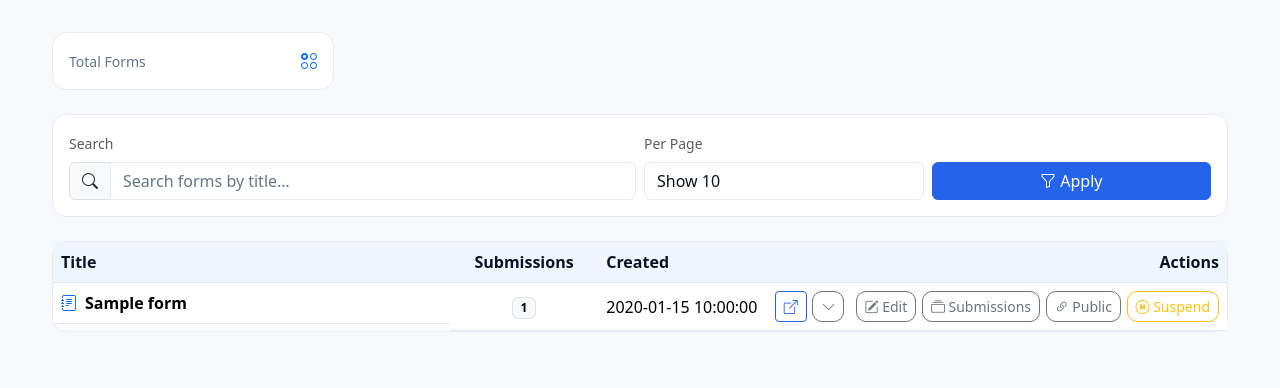
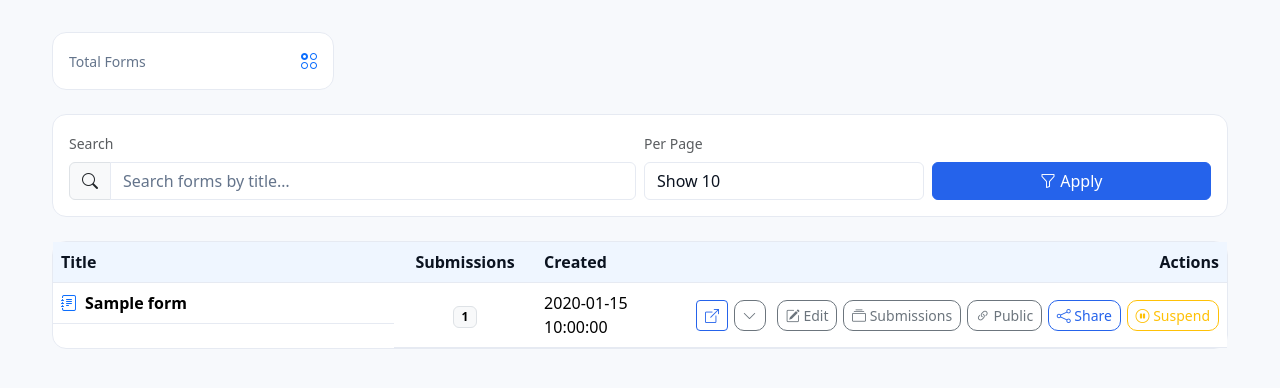
Before and after one commit to Cybok06/Forms, a Flask app: template templates/admin_dashboard.html in a window 1280 px wide, after a click that opens the changed part. Shown: the part 71-459 px from the top of the page. Run offline with Flask 3, Linux system fonts and the light colour scheme; the template is opened without the code that fills it: most values are stand-ins (such as "Sample title", 1, 10 or a date in 2020); parts of the project's set-up code (start-up, migrations or seed data) failed here and were passed over; some libraries are stand-ins or nearby versions.

Commit message:
Update admin_dashboard.html

```diff
--- a/templates/admin_dashboard.html
+++ b/templates/admin_dashboard.html
@@ -54,7 +54,7 @@
     overflow:hidden; max-width:0; opacity:0; transform:translateX(-4px);
     transition:max-width .28s cubic-bezier(.2,.65,.3,1), opacity .25s ease, transform .25s ease;
   }
-  .row-actions.open{ max-width:520px; opacity:1; transform:none; }
+  .row-actions.open{ max-width:640px; opacity:1; transform:none; }
   .row-actions .btn, .toggle-actions.btn{ border-radius:10px; }
 
   .badge-dot{
@@ -74,10 +74,10 @@
       <span class="text-muted d-none d-md-inline">Forms Dashboard</span>
     </div>
     <div class="d-flex align-items-center gap-2">
-      <a class="btn btn-primary d-none d-sm-inline-flex align-items-center gap-2" href="/builder">
+      <a class="btn btn-primary d-none d-sm-inline-flex align-items-center gap-2" href="{{ url_for('form_bp.builder') }}">
         <i class="bi bi-plus-circle"></i> Create New Form
       </a>
-      <a class="btn btn-outline-primary d-inline-flex d-sm-none" href="/builder" aria-label="Create">
+      <a class="btn btn-outline-primary d-inline-flex d-sm-none" href="{{ url_for('form_bp.builder') }}" aria-label="Create">
         <i class="bi bi-plus-circle"></i>
       </a>
     </div>
@@ -158,7 +158,7 @@
 
               <td class="text-end action-cell">
                 <div class="action-core">
-                  <!-- Always-visible 'Open' -->
+                  <!-- Always-visible 'Open' (detail page) -->
                   <a class="btn btn-sm btn-outline-primary"
                      href="{{ url_for('admin_bp.view_form', slug=f.slug) }}"
                      title="Open">
@@ -176,14 +176,14 @@
 
                   <!-- Slide-out tray -->
                   <span id="actions-{{ f._id }}" class="row-actions">
-                    <!-- Edit (uses existing view page with a settings tab hint) -->
+                    <!-- Edit: go to /builder/<slug> (prefill works) -->
                     <a class="btn btn-sm btn-outline-secondary"
-                       href="{{ url_for('admin_bp.view_form', slug=f.slug) }}?tab=settings#settings"
+                       href="{{ url_for('form_bp.builder_edit', slug=f.slug) }}"
                        title="Edit form">
                       <i class="bi bi-pencil-square"></i> <span class="d-none d-lg-inline">Edit</span>
                     </a>
 
-                    <!-- Submissions -->
+                    <!-- Submissions tab -->
                     <a class="btn btn-sm btn-outline-secondary"
                        href="{{ url_for('admin_bp.view_form', slug=f.slug) }}?tab=submissions#submissions"
                        title="View submissions">
@@ -197,7 +197,16 @@
                       <i class="bi bi-link-45deg"></i> <span class="d-none d-lg-inline">Public</span>
                     </a>
 
-                    <!-- Suspend / Resume (PATCH to the single suspend endpoint) -->
+                    <!-- Share (modal) -->
+                    <button class="btn btn-sm btn-outline-primary"
+                            type="button"
+                            data-action="share"
+                            data-title="{{ f.title|e }}"
+                            data-share-url="{{ url_for('form_bp.render_form', slug=f.slug, _external=True) }}">
+                      <i class="bi bi-share"></i> <span class="d-none d-lg-inline">Share</span>
+                    </button>
+
+                    <!-- Suspend / Resume -->
                     <button class="btn btn-sm {{ 'btn-outline-success' if f.suspended else 'btn-outline-warning' }}"
                             type="button"
                             data-action="toggle-suspend"
@@ -242,29 +251,39 @@
 
 </main>
 
+<!-- Share Modal -->
+<div class="modal fade" id="shareModal" tabindex="-1" aria-labelledby="shareModalLabel" aria-hidden="true">
+  <div class="modal-dialog modal-dialog-centered">
+    <div class="modal-content">
+      <div class="modal-header">
+        <h5 class="modal-title d-flex align-items-center gap-2" id="shareModalLabel">
+          <i class="bi bi-share"></i> Share Form
+        </h5>
+        <button type="button" class="btn-close" data-bs-dismiss="modal" aria-label="Close"></button>
+      </div>
+      <div class="modal-body">
+        <div class="mb-2 small text-muted" id="shareFormTitle"></div>
+        <label class="form-label">Public link</label>
+        <div class="input-group">
+          <input type="text" class="form-control" id="shareUrlInput" readonly>
+          <button class="btn btn-outline-secondary" type="button" id="copyShareBtn">
+            <i class="bi bi-clipboard"></i> Copy
+          </button>
+        </div>
+        <div class="mt-3 d-grid">
+          <a id="waShareBtn" class="btn btn-success" target="_blank" rel="noopener">
+            <i class="bi bi-whatsapp"></i> Share on WhatsApp
+          </a>
+        </div>
+      </div>
+      <div class="modal-footer">
+        <button class="btn btn-outline-secondary" data-bs-dismiss="modal">Close</button>
+      </div>
+    </div>
+  </div>
+</div>
+
 <script>
-  // Safe theme toggle (won't error if button/icon absent)
-  (function(){
-    const root=document.documentElement;
-    const btn=document.getElementById('themeToggle');
-    const icon=document.getElementById('themeIcon');
-    const stored=localStorage.getItem('theme-pref');
-    if(stored){ root.setAttribute('data-theme', stored); }
-    function updateIcon(){
-      if(!icon) return;
-      const mode=root.getAttribute('data-theme');
-      icon.classList.toggle('bi-sun', mode==='dark');
-      icon.classList.toggle('bi-moon-stars', mode!=='dark');
-    }
-    updateIcon();
-    btn && btn.addEventListener('click',()=>{
-      const next=(root.getAttribute('data-theme')||'light')==='light'?'dark':'light';
-      root.setAttribute('data-theme',next);
-      localStorage.setItem('theme-pref',next);
-      updateIcon();
-    });
-  })();
-
   // Slide-out actions (arrow to show/hide the tray)
   document.addEventListener('click',(e)=>{
     const t=e.target.closest('.toggle-actions');
@@ -273,7 +292,7 @@
     const tray=document.getElementById(id);
     const expanded=t.getAttribute('aria-expanded')==='true';
 
-    // Close all others
+    // Close others
     document.querySelectorAll('.row-actions.open').forEach(el=>el.classList.remove('open'));
     document.querySelectorAll('.toggle-actions[aria-expanded="true"]').forEach(el=>{
       el.setAttribute('aria-expanded','false');
@@ -297,7 +316,6 @@
     const btn = e.target.closest('button[data-action="toggle-suspend"]');
     if(!btn) return;
 
-    const slug = btn.getAttribute('data-slug');
     const endpoint = btn.getAttribute('data-endpoint');
     const current = btn.getAttribute('data-suspended') === 'true';
     const next = !current;
@@ -315,27 +333,27 @@
       const data = await res.json().catch(()=>({}));
       if(!res.ok || data.ok===false){ throw new Error(data.error || 'Action failed'); }
 
-      // Update UI
+      // Update UI (badge + button)
       btn.setAttribute('data-suspended', String(next));
-      const row = document.getElementById('row-'+btn.closest('tr').id.split('row-')[1]) || btn.closest('tr');
+      const tr = btn.closest('tr');
+      const firstTd = tr.querySelector('td');
+      let badge = tr.querySelector('.badge-dot');
 
-      // Badge
-      let badge = row.querySelector('.badge-dot');
       if(next){ // now suspended
         if(!badge){
           const span = document.createElement('span');
           span.className='badge-dot ms-2';
           span.title='Suspended';
           span.innerHTML='<i class="bi bi-dot text-warning"></i><span class="text-muted small">Suspended</span>';
-          row.querySelector('td').appendChild(span);
+          firstTd.appendChild(span);
         }
-        btn.classList.remove('btn-outline-success'); btn.classList.add('btn-outline-warning');
-        btn.innerHTML = '<i class="bi bi-pause-circle"></i> <span class="d-none d-lg-inline">Suspend</span>';
-        btn.classList.remove('btn-outline-warning'); btn.classList.add('btn-outline-success'); // flip for resume text below
+        btn.classList.remove('btn-outline-warning');
+        btn.classList.add('btn-outline-success');
         btn.innerHTML = '<i class="bi bi-play-circle"></i> <span class="d-none d-lg-inline">Resume</span>';
       }else{ // now active
         badge?.remove();
-        btn.classList.remove('btn-outline-success'); btn.classList.add('btn-outline-warning');
+        btn.classList.remove('btn-outline-success');
+        btn.classList.add('btn-outline-warning');
         btn.innerHTML = '<i class="bi bi-pause-circle"></i> <span class="d-none d-lg-inline">Suspend</span>';
       }
 
@@ -346,6 +364,40 @@
     }
   });
 
+  // Share modal logic
+  let shareModal, shareUrlInput, shareFormTitle, waShareBtn;
+  document.addEventListener('DOMContentLoaded', ()=>{
+    shareModal = new bootstrap.Modal(document.getElementById('shareModal'));
+    shareUrlInput = document.getElementById('shareUrlInput');
+    shareFormTitle = document.getElementById('shareFormTitle');
+    waShareBtn = document.getElementById('waShareBtn');
+
+    // Copy button
+    document.getElementById('copyShareBtn').addEventListener('click', async ()=>{
+      try{
+        await navigator.clipboard.writeText(shareUrlInput.value);
+        toast('Link copied');
+      }catch(e){ toast('Copy failed'); }
+    });
+  });
+
+  // Open share modal with row data
+  document.addEventListener('click', (e)=>{
+    const btn = e.target.closest('button[data-action="share"]');
+    if(!btn) return;
+    const url = btn.getAttribute('data-share-url');
+    const title = btn.getAttribute('data-title') || 'Form';
+
+    shareFormTitle.textContent = title;
+    shareUrlInput.value = url;
+
+    const text = encodeURIComponent(`${title} — ${url}`);
+    waShareBtn.setAttribute('href', `https://wa.me/?text=${text}`);
+
+    shareModal.show();
+  });
+
+  // Toast
   function toast(msg){
     const b=document.createElement('div');
     b.textContent=msg;
@@ -358,5 +410,8 @@
     setTimeout(()=>b.remove(),1200);
   }
 </script>
+
+<!-- Bootstrap JS (required for modal) -->
+<script src="https://cdn.jsdelivr.net/npm/bootstrap@5.3.3/dist/js/bootstrap.bundle.min.js"></script>
 </body>
 </html>
```
